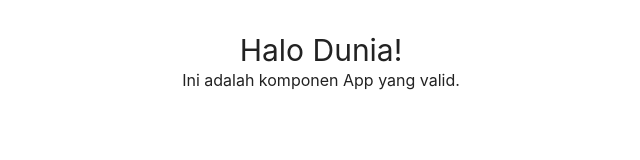
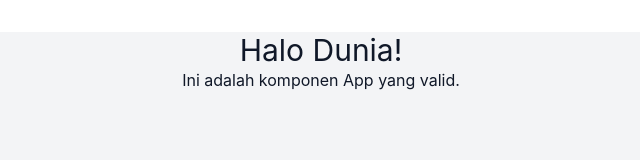
Before and after one commit to almagribii/pantiasuhan_doabunda, a React (Vite) app: page / in a window 1280 px wide. Shown: the top 160 px of the page, without its empty margins (319-959 px from the left). Built offline with nearby package versions, Linux system fonts and the light colour scheme.

Commit message:
add theme-provider

```diff
--- /dev/null
+++ b/src/components/layout/theme-provider.tsx
@@ -0,0 +1,5 @@
+export function ThemeProvider({ children }: { children: React.ReactNode }) {
+  return (
+    <div className="min-h-screen bg-gray-100 text-gray-900">{children}</div>
+  );
+}
--- a/src/main.tsx
+++ b/src/main.tsx
@@ -1,13 +1,16 @@
 import { StrictMode } from 'react'
 import { createRoot } from 'react-dom/client'
 import { BrowserRouter } from 'react-router-dom'
+import { ThemeProvider } from './components/layout/theme-provider.tsx'
 import './index.css'
 import App from './App.tsx'
 
 createRoot(document.getElementById("root")!).render(
   <StrictMode>
     <BrowserRouter>
-      <App />
+      <ThemeProvider>
+        <App />
+      </ThemeProvider>
     </BrowserRouter>
   </StrictMode>
 );
```
